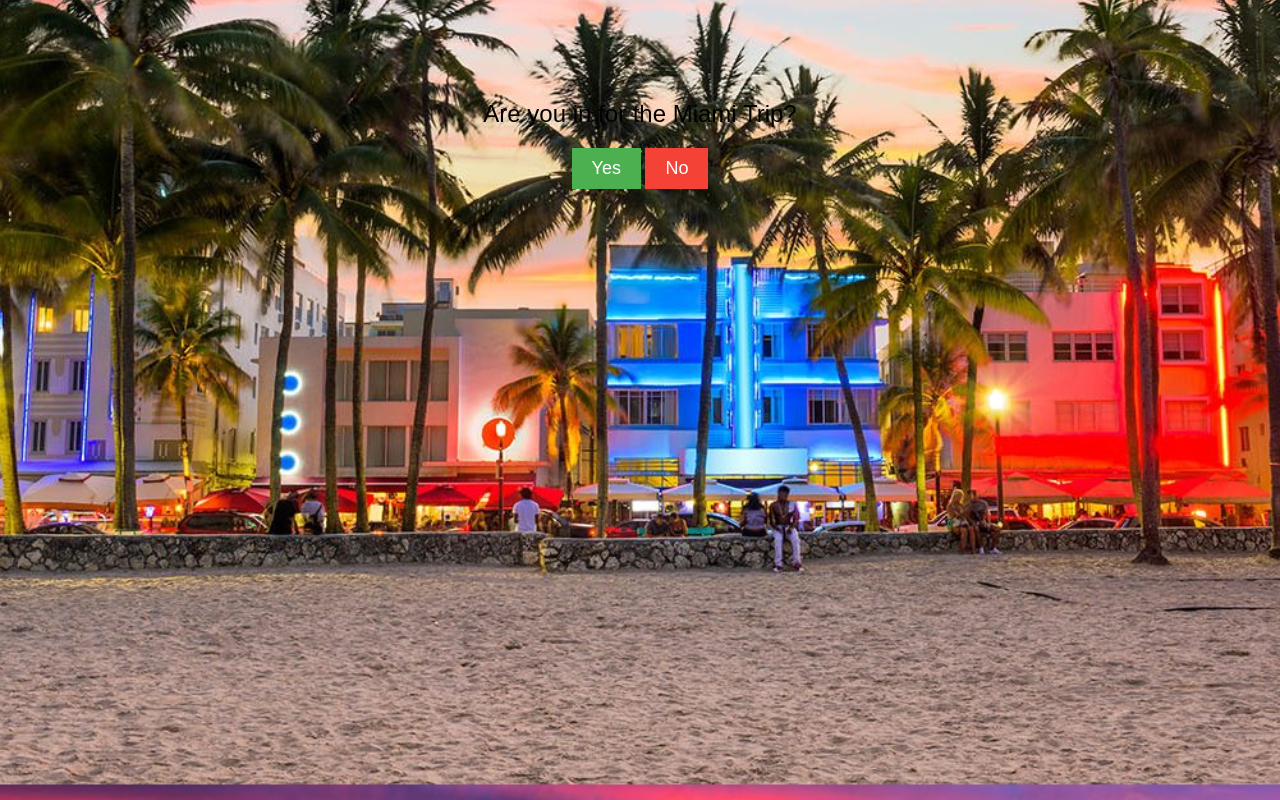
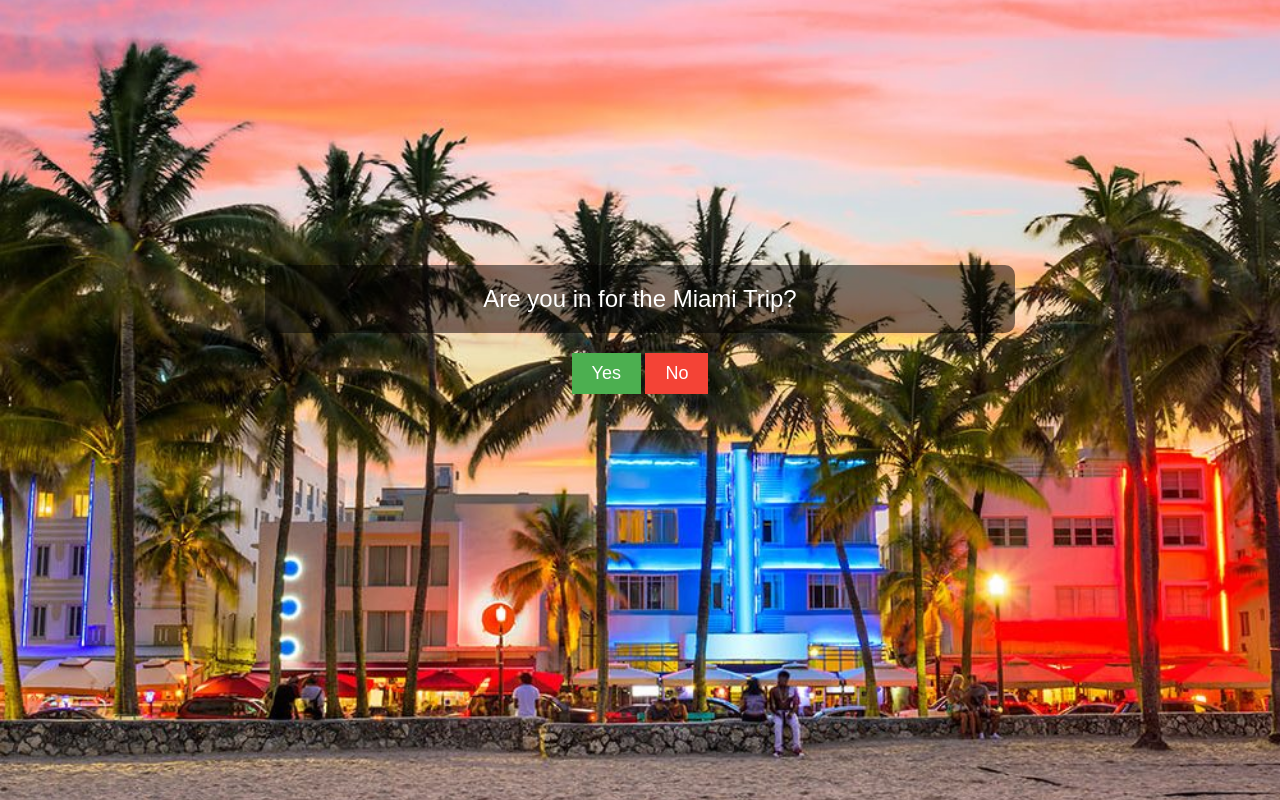
Before and after one commit to BhachawatSaransh/Miami, a plain HTML site: page index.html in a window 1280 px wide. Drawn offline with Linux system fonts and the light colour scheme.

Commit message:
Update index.html

```diff
--- a/index.html
+++ b/index.html
@@ -7,16 +7,23 @@
     <style>
         body {
             font-family: Arial, sans-serif;
-            background-image: url('https://github.com/BhachawatSaransh/Miami/blob/main/MiamiBeach-SouthBeachSunset-square.jpg'); /* Replace with the path to your local image */
+            background-image: url('https://raw.githubusercontent.com/BhachawatSaransh/Miami/main/MiamiBeach-SouthBeachSunset-square.jpg');
             background-size: cover;
             background-position: center;
             text-align: center;
-            margin: 100px;
+            margin: 265px;
+        }
+
+        #question-container {
+            background-color: rgba(0, 0, 0, 0.5);
+            padding: 20px;
+            border-radius: 10px;
+            margin-bottom: 20px;
         }
 
         #question {
             font-size: 24px;
-            margin-bottom: 20px;
+            color: white;
         }
 
         .response-btn {
@@ -49,22 +56,23 @@
 </head>
 <body>
 
-    <div id="question">Are you in for the Miami Trip?</div>
+    <div id="question-container">
+        <div id="question">Are you in for the Miami Trip?</div>
+    </div>
 
     <button id="yes-btn" class="response-btn" onclick="redirectToBooking()">Yes</button>
     <button id="no-btn" class="response-btn" onmouseover="changePosition()">No</button>
 
     <script>
         function redirectToBooking() {
-            // Simulate redirection to a flight booking website
-            window.location.href = "https://www.example.com/flight-booking";
+
+            window.location.href = "https://www.spirit.com";
         }
 
         function changePosition() {
-            // Change the position randomly on hover
             const noButton = document.getElementById("no-btn");
-            const newPositionX = Math.random() * 200 - 180; // Random value between -50 and 50
-            const newPositionY = Math.random() * 200 - 180; // Random value between -50 and 50
+            const newPositionX = Math.random() * 200 - 300;
+            const newPositionY = Math.random() * 200 - 300;
 
             noButton.style.position = "relative";
             noButton.style.top = newPositionY + "px";
```
